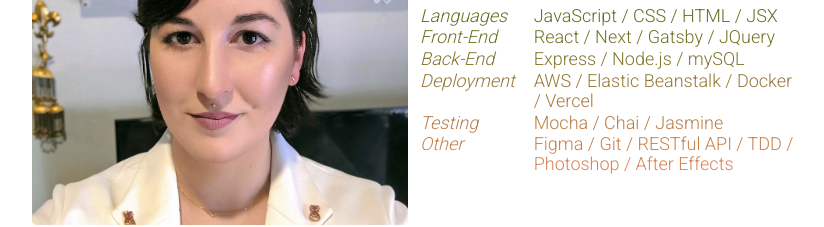
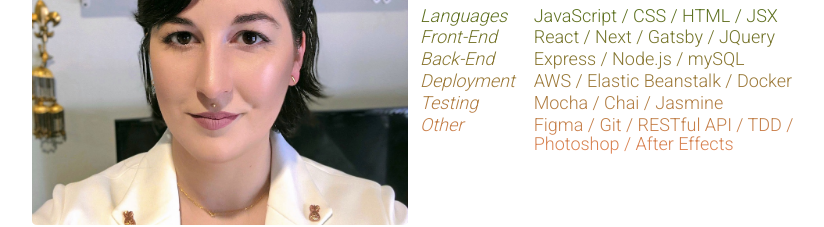
Before and after one commit to taylormleigh/tayMade, a Next.js app: page / in a window 1280 px wide. Shown: the part 184-411 px from the top of the page, without its empty margins (226-1050 px from the left). Built offline with nearby package versions, Linux system fonts and the light colour scheme.

Commit message:
skill table update

```diff
--- a/components/skillsTable.js
+++ b/components/skillsTable.js
@@ -15,7 +15,7 @@ const Skills = () => {
       </tr>
       <tr>
         <td><i>Deployment</i></td>
-        <td>AWS / Elastic Beanstalk / Docker / Vercel</td>
+        <td>AWS / Elastic Beanstalk / Docker</td>
       </tr>
       <tr>
         <td><i>Testing</i></td>
--- a/package.json
+++ b/package.json
@@ -17,6 +17,8 @@
     "nodemon": "^2.0.3",
     "react": "16.13.1",
     "react-dom": "16.13.1",
-    "react-hook-form": "^5.4.2"
+    "react-hook-form": "^5.4.2",
+    "vue": "^2.6.11",
+    "vue-page-transition": "^0.2.2"
   }
 }
```
Also changed, not shown: 1 other file (tests, documents, lock files or other folders).
